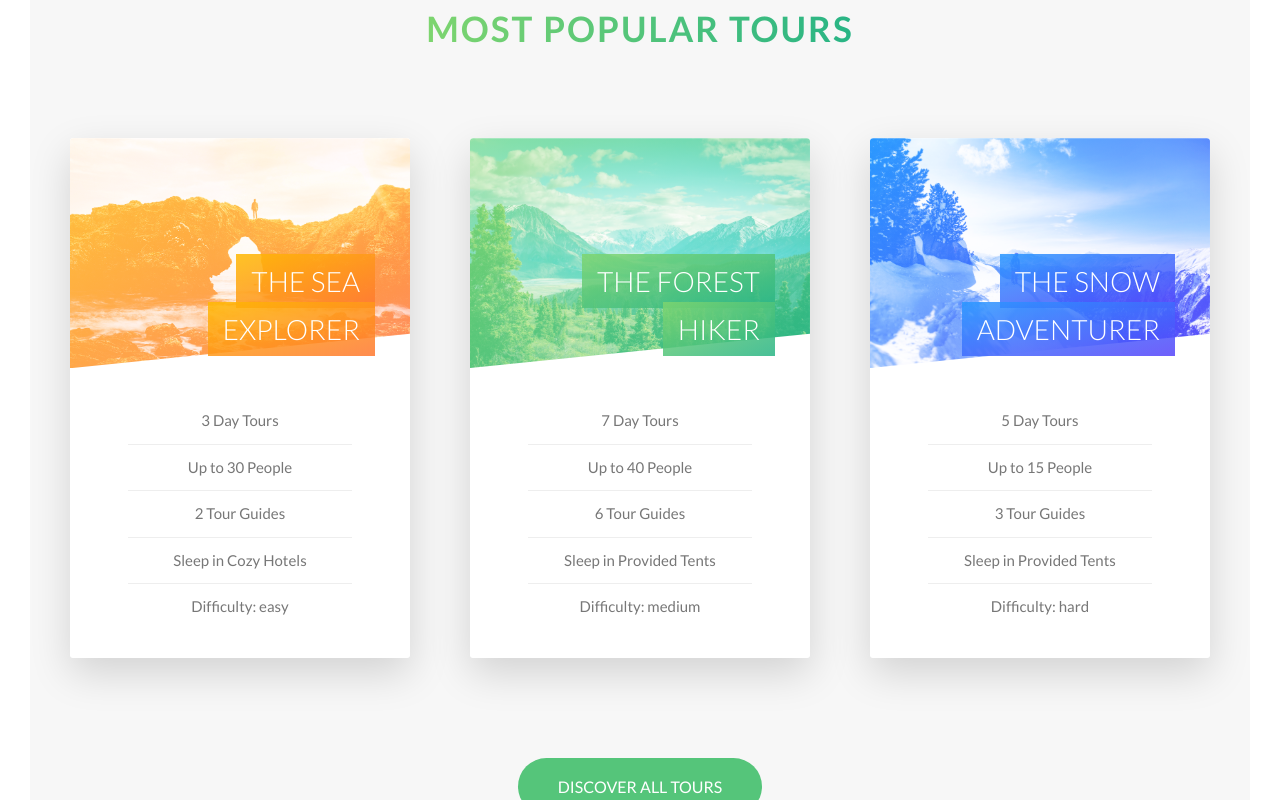
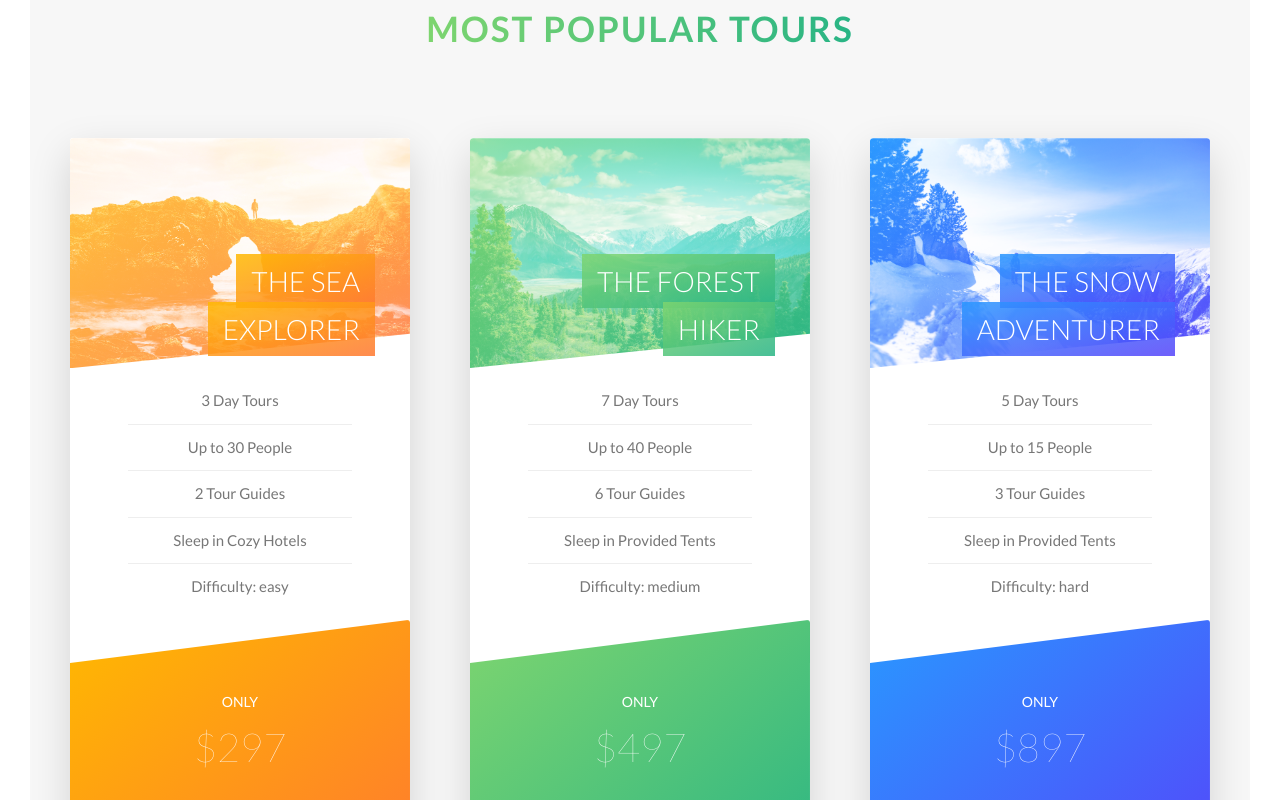
Before and after one commit to jtay-CrazedFish/NatoursAppInReact, a React (Create React App) app: page / in a window 1280 px wide. Shown: the part 2260-3060 px from the top of the page. Built offline with nearby package versions, Linux system fonts and the light colour scheme.

Commit message:
finish project

```diff
--- a/src/style/base/_base.scss
+++ b/src/style/base/_base.scss
@@ -45,3 +45,9 @@
   font-family: source-code-pro, Menlo, Monaco, Consolas, "Courier New",
     monospace;
 }
+
+// Highlighting text
+::selection {
+  background-color: $color-primary;
+  color: $color-white;
+}
--- a/src/style/components/_popup.scss
+++ b/src/style/components/_popup.scss
@@ -12,10 +12,10 @@
   visibility: hidden;
   transition: all 0.3s;
 
-  @supports (-webkit-backdrop-filter: blure(10px)) or
+  @supports (-webkit-backdrop-filter: blur(10px)) or
     (backdrop-filter: blur(10px)) {
     background-color: rgba($color-black, 0.3);
-    -webkit-backdrop-filter: blure(10px);
+    -webkit-backdrop-filter: blur(10px);
     backdrop-filter: blur(10px);
   }
 
--- a/src/style/components/_story.scss
+++ b/src/style/components/_story.scss
@@ -23,7 +23,6 @@
     width: 15rem;
     height: 15rem;
     float: left;
-
     transform: translateX(-3rem) skewX(12deg);
     position: relative;
     overflow: hidden;
@@ -65,6 +64,7 @@
     text-align: center;
     opacity: 0;
     transition: all 0.5s;
+    -webkit-backface-visibility: hidden;
     backface-visibility: hidden;
   }
 
--- a/src/style/components/_tour-card.scss
+++ b/src/style/components/_tour-card.scss
@@ -182,7 +182,7 @@
     font-weight: 100;
   }
 
-  @include respond(tab-port) {
+  @media only screen and (max-width: 56.25em), only screen and (hover: none) {
     height: auto;
     border-radius: 3px;
     background-color: $color-white;
--- a/src/style/layout/_header.scss
+++ b/src/style/layout/_header.scss
@@ -16,9 +16,9 @@
     clip-path: polygon(0 0, 100% 0, 100% 75vh, 0 100%);
   }
 
-  @media (min-resolution: 192dpi) and (min-width: 37.5em),
-    (-webkit-min-device-pixel-ratio: 2) and (min-width: 37.5em),
-    (min-width: 125em) {
+  @media only screen and (min-resolution: 192dpi) and (min-width: 37.5em),
+    only screen and (-webkit-min-device-pixel-ratio: 2) and (min-width: 37.5em),
+    only screen and (min-width: 125em) {
     // Apple high resolution
     background-image: linear-gradient(
         to right bottom,
```
Also changed, not shown: src/style/abstract/_mixins.scss (+4 -4 lines).
